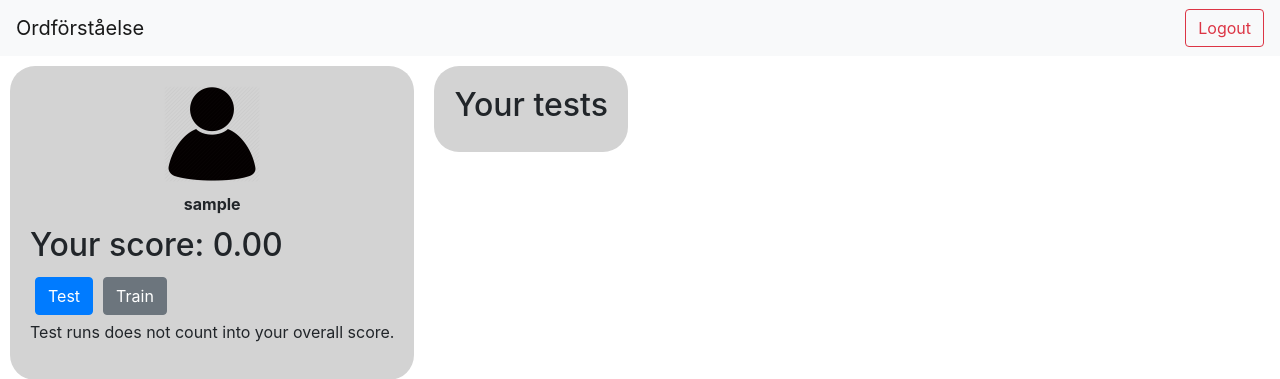
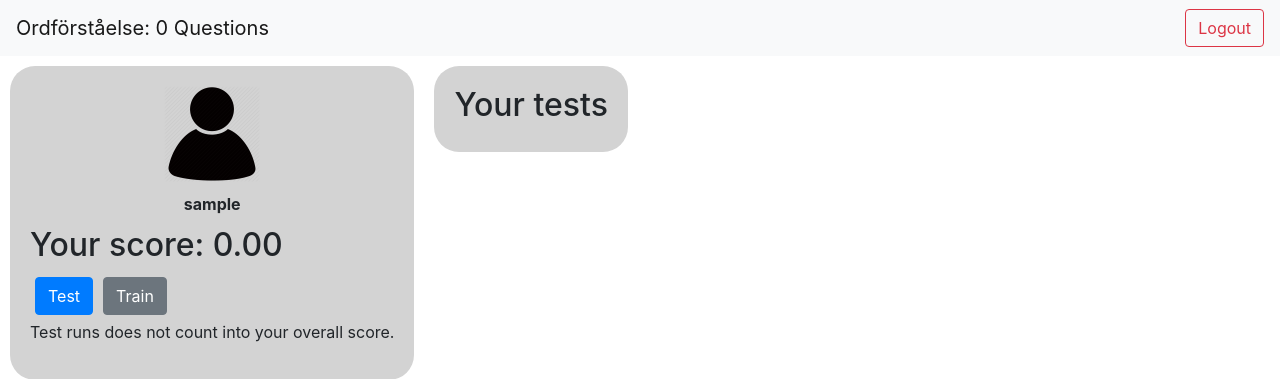
Before and after one commit to jollescott/mimer, a Django app: page /home in a window 1280 px wide. Shown: the top 379 px of the page. Run offline with Django 3.2, Linux system fonts and the light colour scheme; the visitor is signed in with stand-in values (Sample User, id 1); data comes from the database, SQL or seed files in the repository; data that the repository does not hold is empty; some libraries are stand-ins or nearby versions.

Commit message:
Added question count

```diff
--- a/mimer/quiz/views.py
+++ b/mimer/quiz/views.py
@@ -52,10 +52,12 @@ def home(request):
         return redirect('index')
 
     user = models.QuizUser.objects.get(id=user_id)
+    question_count = models.Question.objects.count()
 
     context = {
         'overall_score': user.overall_score,
         'name': user.username,
+        'question_count': question_count
     }
 
     try:
--- a/mimer/templates/quiz/home.html
+++ b/mimer/templates/quiz/home.html
@@ -10,15 +10,15 @@
 {% block content %}
 
 <nav class="navbar navbar-expand-lg navbar-light bg-light">
-    <a class="navbar-brand" href="#">Ordförståelse</a>
+    <a class="navbar-brand" href="#">Ordförståelse: {{ question_count }} Questions</a>
     <button class="navbar-toggler" type="button" data-toggle="collapse" data-target="#navbarSupportedContent"
         aria-controls="navbarSupportedContent" aria-expanded="false" aria-label="Toggle navigation">
         <span class="navbar-toggler-icon"></span>
     </button>
 
     <div class="collapse navbar-collapse" id="navbarSupportedContent">
-        <ul class="navbar-nav mr-auto">
-        </ul>
+        <p class="navbar-nav mr-auto">
+        </p>
         <div class="form-inline my-2 my-lg-0">
             <a href="/logout" class="btn btn-outline-danger my-2 my-sm-0" type="submit">Logout</a>
         </form>
```
